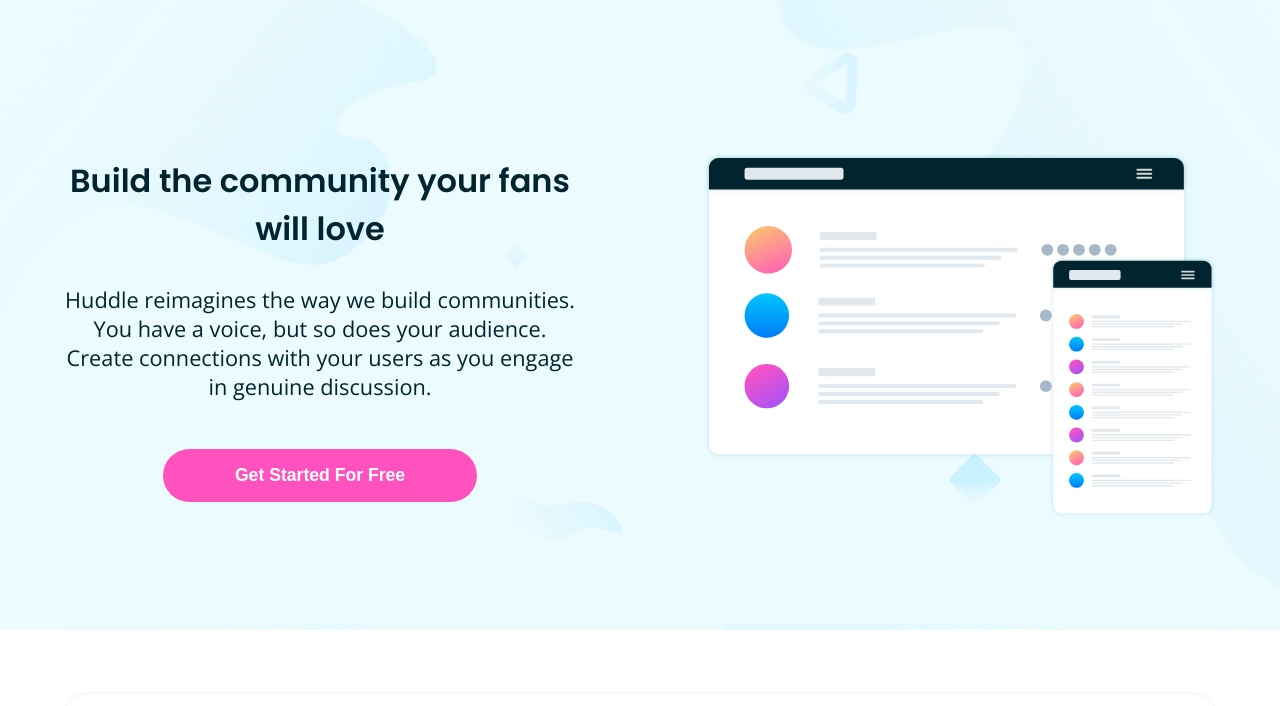
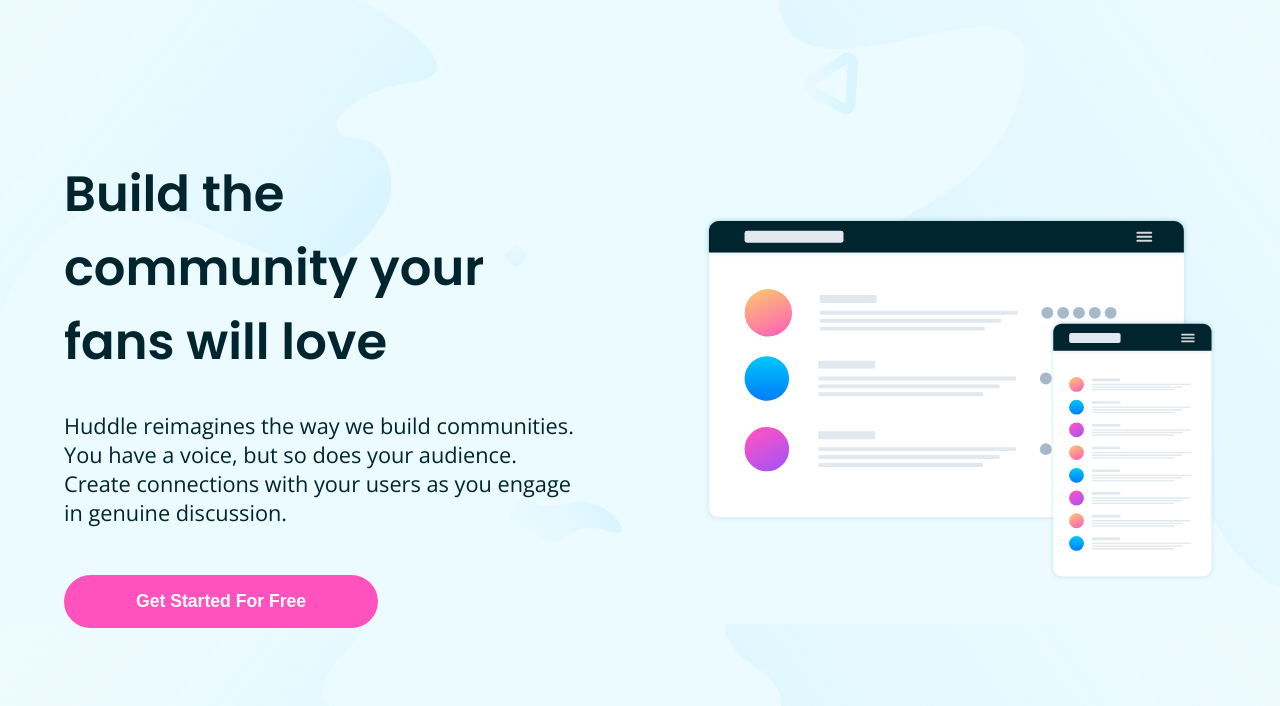
Before and after one commit to Gehadazzam/Huddle-landing-page-, a plain HTML site: page index.html in a window 1280 px wide. Shown: the part 94-800 px from the top of the page. Drawn offline with nearby package versions, Linux system fonts and the light colour scheme.

Commit message:
style: change hero text size

```diff
--- a/style.css
+++ b/style.css
@@ -236,6 +236,10 @@ footer {
   .heroText {
     padding-block: 4rem;
     flex-basis: 40%;
+    text-align: left;
+  }
+  h1 {
+    font-size: 3.1rem;
   }
   .hero .img {
     width: 50%;
```
